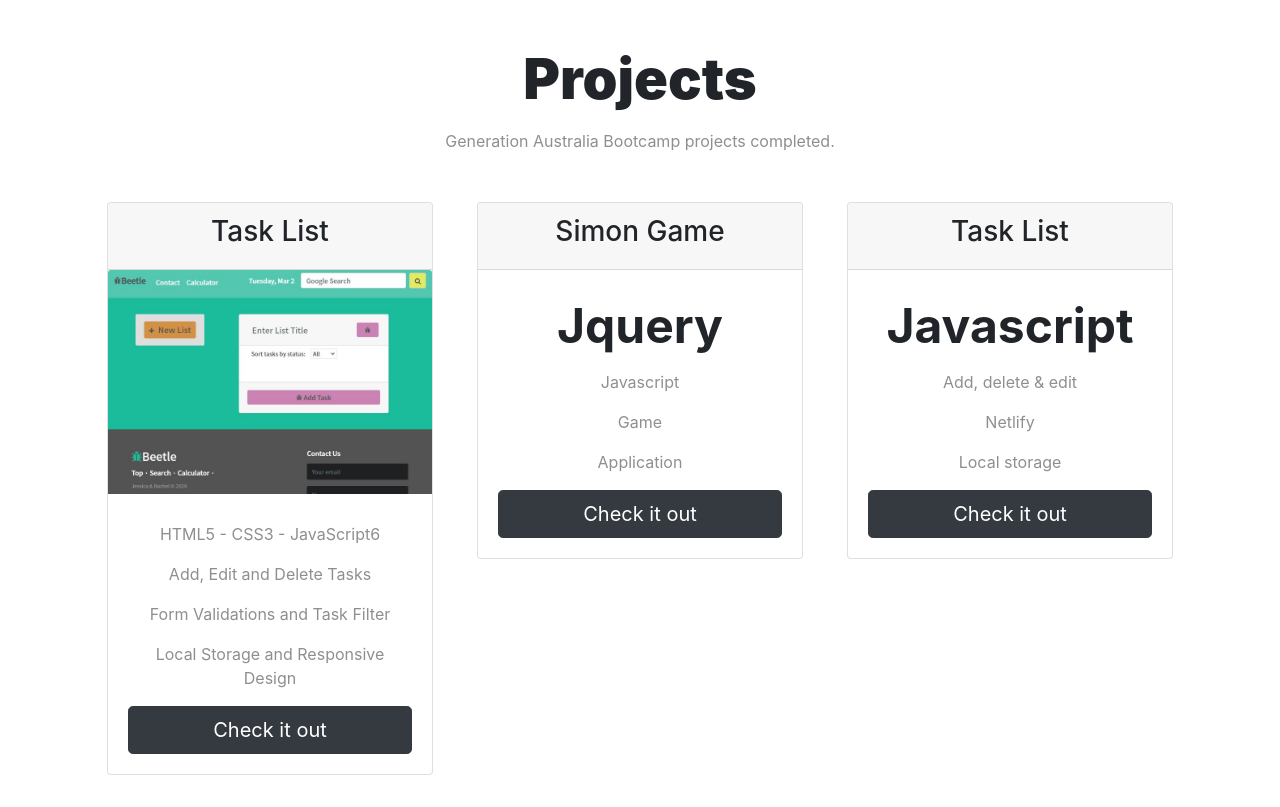
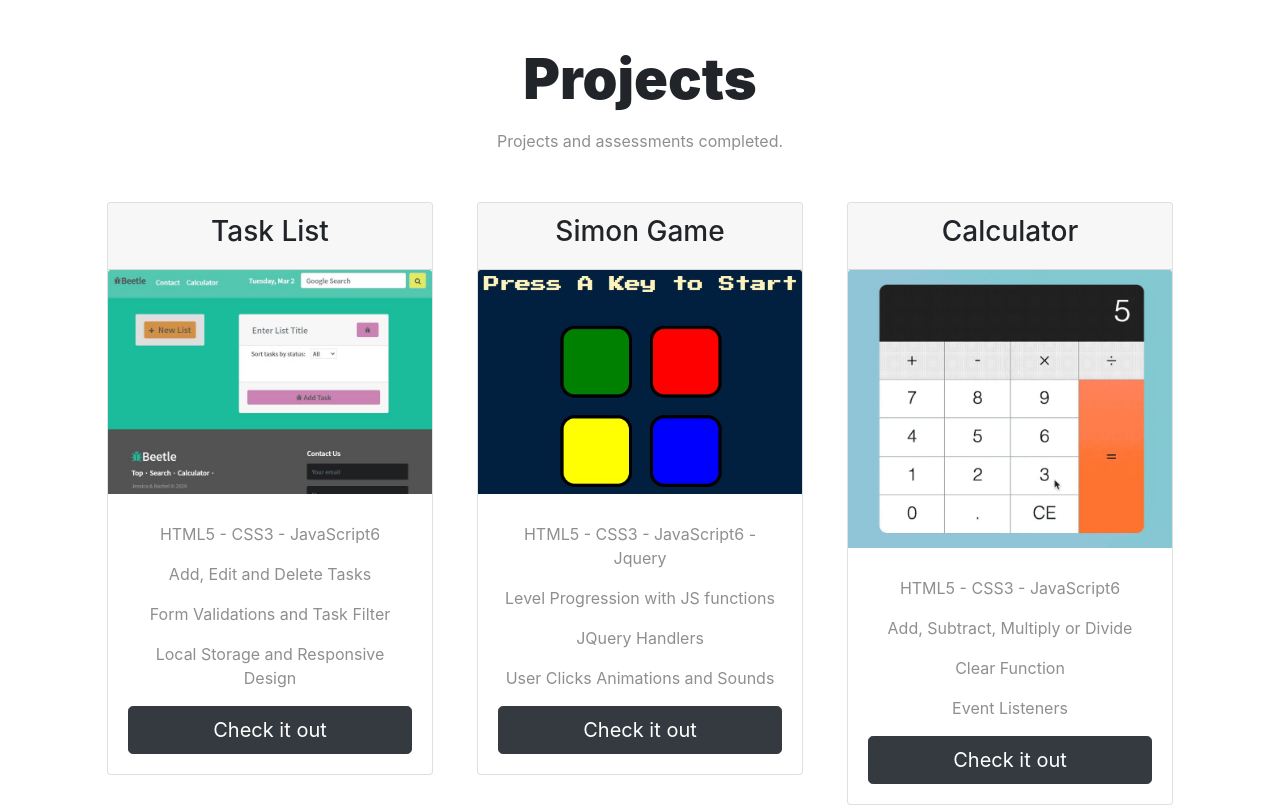
Before and after one commit to RachelUberti/myWebsite, a plain HTML site: page index.html in a window 1280 px wide. Shown: the part 1860-2667 px from the top of the page. Drawn offline with nearby package versions, Linux system fonts and the light colour scheme.

Commit message:
card images

```diff
--- a/index.html
+++ b/index.html
@@ -137,7 +137,7 @@
     <section class="white-section" id="projects">
 
       <h2 class="section-heading">Projects</h2>
-      <p>Generation Australia Bootcamp projects completed.</p>
+      <p>Projects and assessments completed.</p>
 
 <div class="row">
 
@@ -168,28 +168,40 @@
    <div class="card-header">
     <h3>Simon Game</h3>
   </div>
+  <a href="https://londonappbrewery.github.io/Simon-Game/" target="_blank">
+  <img class="card-img-top" src="SimonGame.JPG" alt="Simon Game">
+</a>
   <div class="card-body">
-      <h2 class="project-text">Jquery</h2>
-      <p>Javascript</p>
-      <p>Game</p>
-      <p>Application</p>
+    <h2 class="project-text"></h2>
+
+    <p>HTML5 - CSS3 - JavaScript6 - Jquery</p>
+    <p>Level Progression with JS functions</p>
+    <p>JQuery Handlers</p>
+    <p>User Clicks Animations and Sounds</p>
+    <a href="https://github.com/RachelUberti/theSimonGame" target="_blank">
     <button class="btn btn-lg btn-block btn-dark type="button">Check it out</button>
+  </a>
   </div>
 </div>
 </div>
 
-  <div class="projects-column col-lg-4">
+<div class="projects-column col-lg-4 col-md-6">
   <div class="card">
    <div class="card-header">
-      <h3>Task List</h3>
+    <h3>Calculator</h3>
   </div>
+  <a href="https://github.com/RachelUberti/calculator" target="_blank">
+  <img class="card-img-top" src="Calculator.JPG" alt="Calculator">
+</a>
   <div class="card-body">
-      <h2 class="project-text">Javascript</h2>
-      <p>Add, delete & edit</p>
-      <p>Netlify</p>
-      <p>Local storage</p>
+    <h2 class="project-text"></h2>
+    <p>HTML5 - CSS3 - JavaScript6</p>
+    <p>Add, Subtract, Multiply or Divide</p>
+    <p>Clear Function</p>
+    <p>Event Listeners</p>
+    <a href="https://github.com/RachelUberti/calculator" target="_blank">
     <button class="btn btn-lg btn-block btn-dark type="button">Check it out</button>
-    </div>
+  </a>
   </div>
 </div>
 </div>
```
Also changed, not shown: Calculator.JPG (added), SimonGame.JPG (added). Lines whose indentation alone changed are shown as unchanged.
